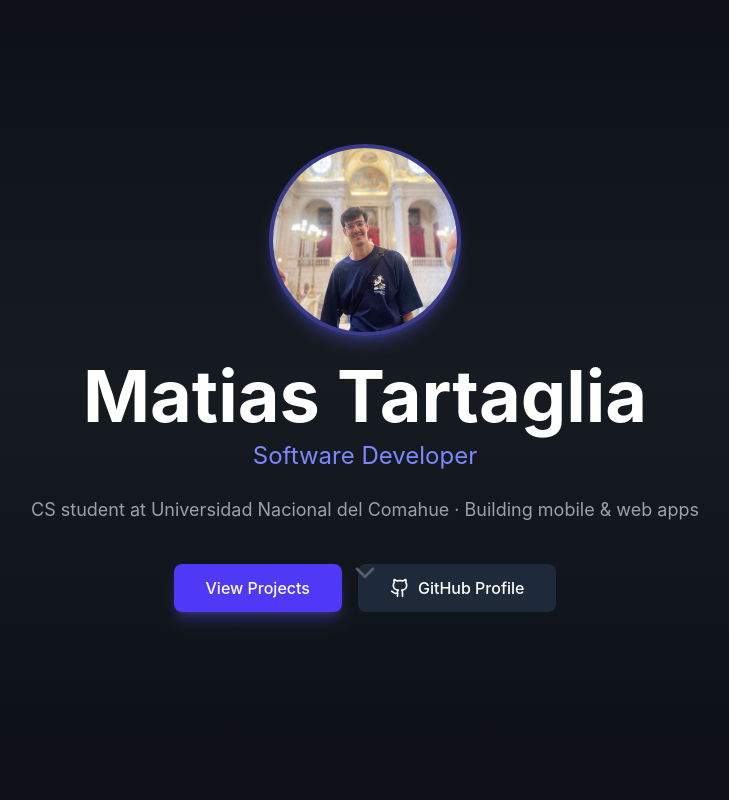
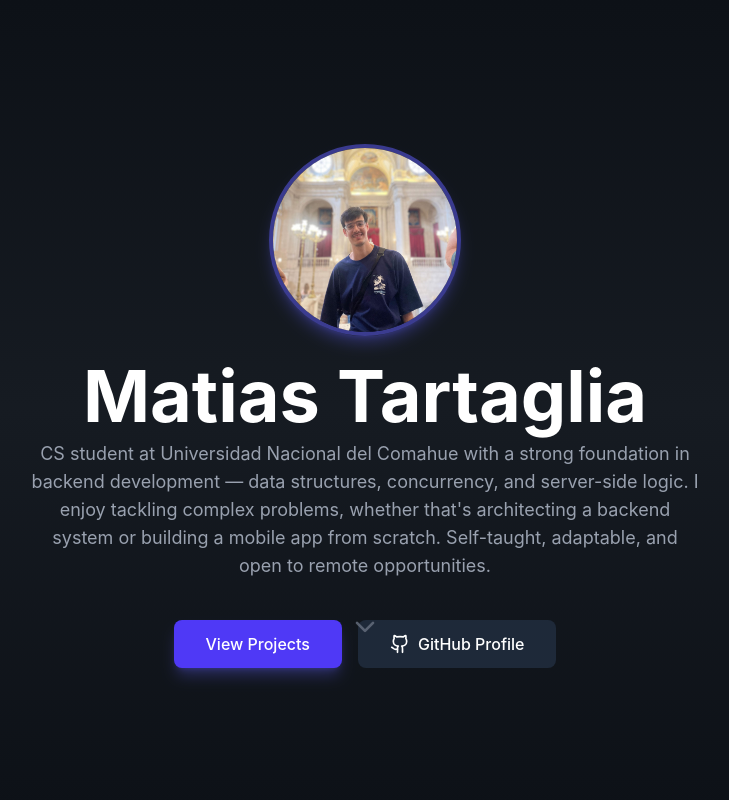
Before and after one commit to MatiasTarta/portfolio, a React (Vite) app: page / in a window 1280 px wide. Shown: the top 800 px of the page, without its empty margins (275-1004 px from the left). Built offline with nearby package versions, Linux system fonts and the light colour scheme.

Commit message:
mas features agregados

```diff
--- a/src/app/components/HeroSection.tsx
+++ b/src/app/components/HeroSection.tsx
@@ -66,26 +66,17 @@ export function HeroSection() {
               Matias Tartaglia
             </motion.h1>
             <motion.p
-              className="text-xl md:text-2xl text-indigo-400"
+              className="text-gray-400 text-lg max-w-2xl"
               initial={{ opacity: 0, y: 20 }}
               animate={{ opacity: 1, y: 0 }}
-              transition={{ delay: 0.4 }}
+              transition={{ delay: 0.5 }}
             >
-              Software Developer
+              CS student at Universidad Nacional del Comahue with a strong foundation in backend development —
+              data structures, concurrency, and server-side logic. I enjoy tackling complex problems,
+              whether that's architecting a backend system or building a mobile app from scratch.
+              Self-taught, adaptable, and open to remote opportunities.
             </motion.p>
           </div>
-
-          {/* Bio */}
-          <motion.p
-            className="text-gray-400 text-lg max-w-2xl"
-            initial={{ opacity: 0, y: 20 }}
-            animate={{ opacity: 1, y: 0 }}
-            transition={{ delay: 0.5 }}
-          >
-            CS student at Universidad Nacional del Comahue · Building mobile & web apps
-          </motion.p>
-
-          {/* CTA Buttons */}
           <motion.div
             className="flex flex-wrap gap-4 justify-center mt-4"
             initial={{ opacity: 0, y: 20 }}
--- a/src/app/components/SkillsSection.tsx
+++ b/src/app/components/SkillsSection.tsx
@@ -1,5 +1,5 @@
+import { Code2, Database, GitBranch, Smartphone } from "lucide-react";
 import { motion } from "motion/react";
-import { Code2, Smartphone, Database, GitBranch } from "lucide-react";
 
 const skillCategories = [
   {
@@ -81,6 +81,21 @@ export function SkillsSection() {
           })}
         </div>
       </div>
+      {/* GitHub Stats */}
+      <motion.div
+        className="mt-16 flex flex-col items-center gap-4"
+        initial={{ opacity: 0, y: 20 }}
+        whileInView={{ opacity: 1, y: 0 }}
+        viewport={{ once: true }}
+      >
+        <h3 className="text-2xl font-bold text-white">GitHub Stats</h3>
+        <img
+          src="https://github-stats.vercel.app/api?username=MatiasTarta&show_icons=true&theme=github_dark&hide_border=true&bg_color=161b22&title_color=ffffff&text_color=ffffff"
+          alt="GitHub Stats"
+          className="rounded-xl"
+        />
+      </motion.div>
     </section>
+
   );
 }
```
